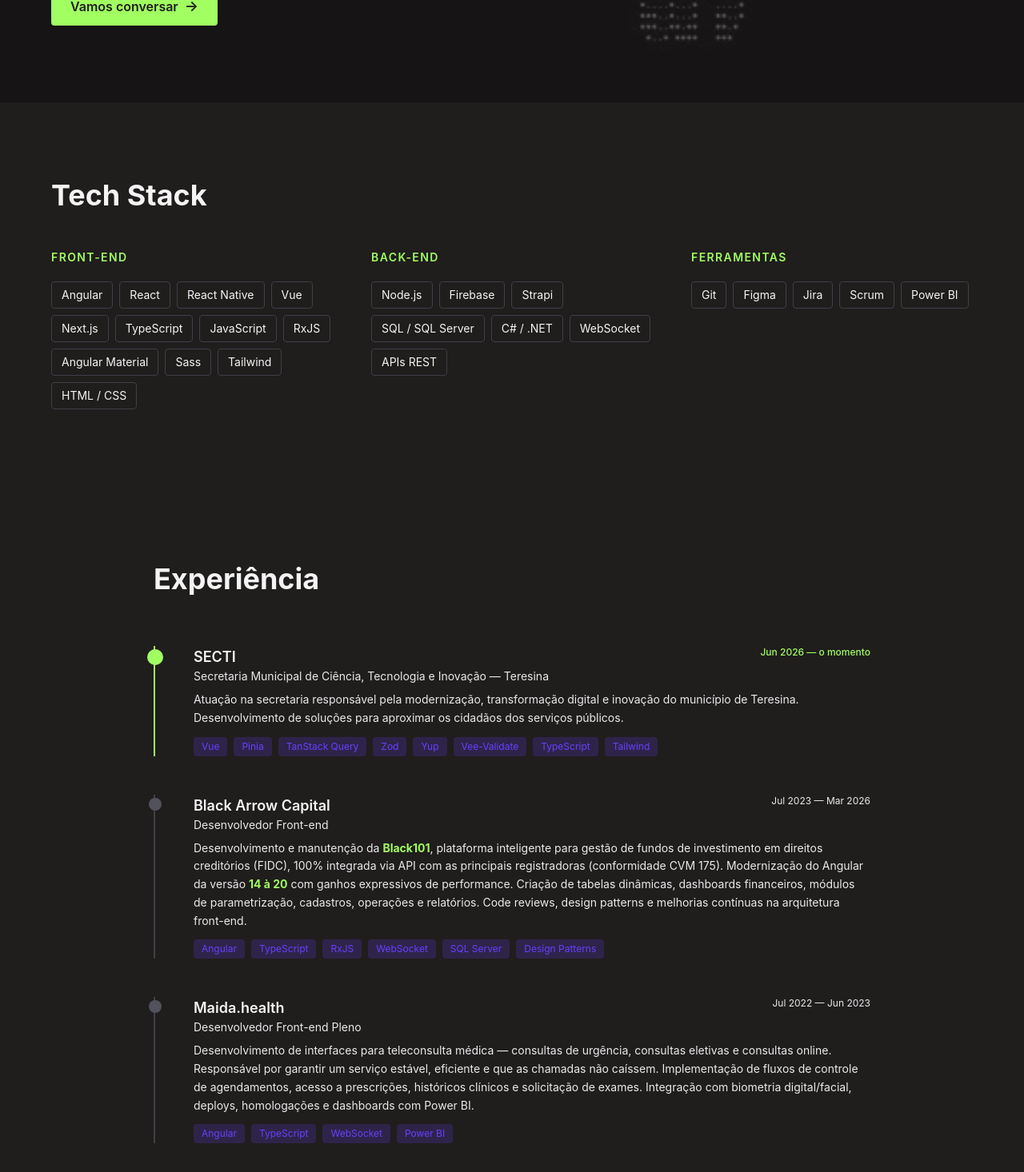
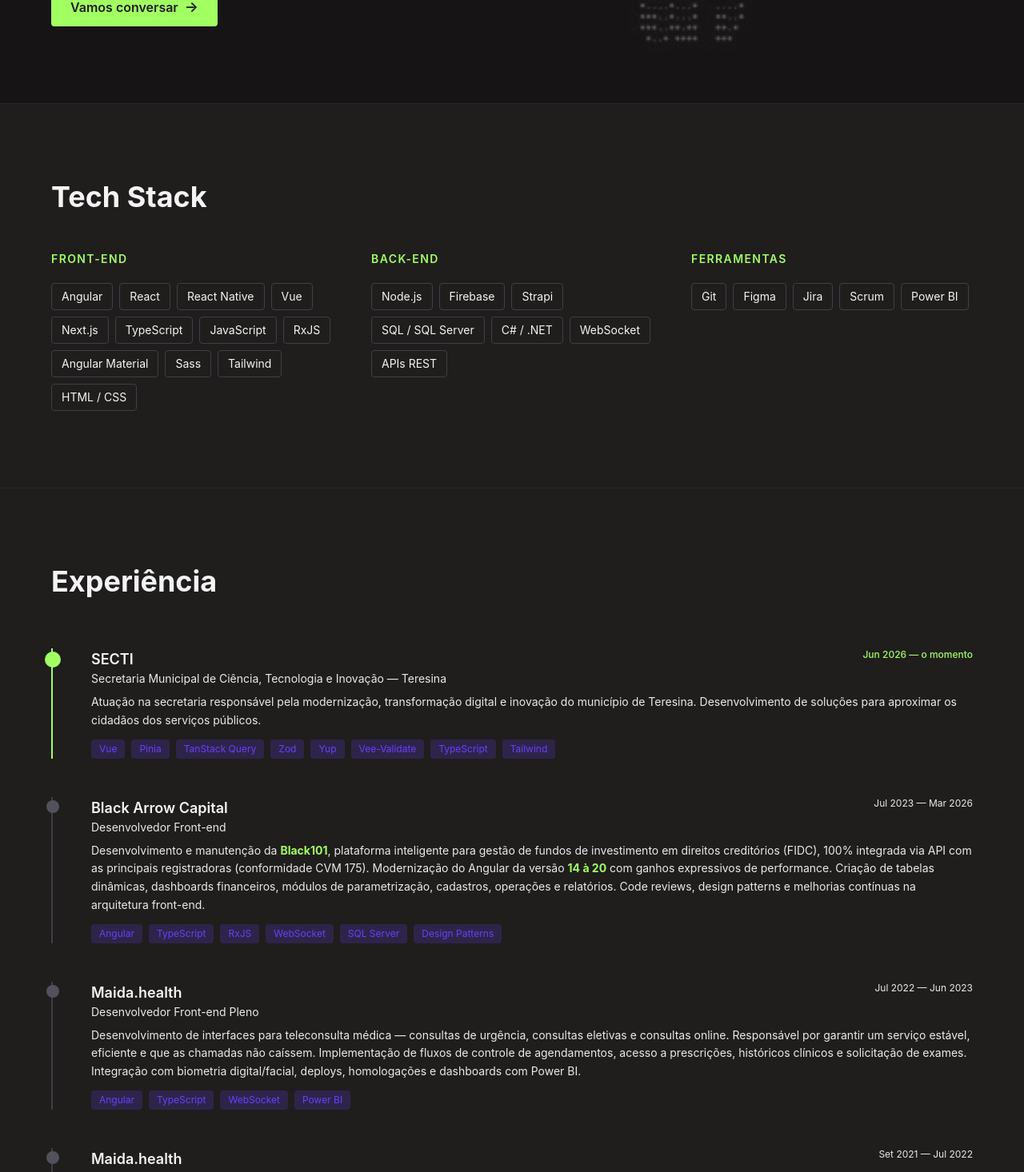
Before and after one commit to michael-zero/whoami, a Vue app: page / in a window 1280 px wide. Shown: the part 1157-2623 px from the top of the page at 80% size. Built offline with nearby package versions, Linux system fonts and the light colour scheme.

Commit message:
fix: padroniza max-w-6xl em todas as seções e adiciona separadores visuais entre elas

```diff
--- a/src/components/ExperienciaSection.vue
+++ b/src/components/ExperienciaSection.vue
@@ -1,6 +1,6 @@
 <template>
   <section class="px-6 md:px-16 py-24">
-    <div class="max-w-4xl mx-auto">
+    <div class="max-w-6xl mx-auto">
       <h2 class="text-3xl md:text-4xl font-bold text-ice mb-16">
         Experiência
       </h2>
--- a/src/components/FormacaoSection.vue
+++ b/src/components/FormacaoSection.vue
@@ -1,6 +1,6 @@
 <template>
   <section class="px-6 md:px-16 py-24">
-    <div class="max-w-4xl mx-auto">
+    <div class="max-w-6xl mx-auto">
       <h2 class="text-3xl md:text-4xl font-bold text-ice mb-12">
         Formação
       </h2>
--- a/src/components/MentoriaSection.vue
+++ b/src/components/MentoriaSection.vue
@@ -1,6 +1,6 @@
 <template>
   <section class="px-6 md:px-16 py-24">
-    <div class="max-w-4xl mx-auto">
+    <div class="max-w-6xl mx-auto">
       <h2 class="text-3xl md:text-4xl font-bold text-ice mb-12">
         Mentoria
       </h2>
--- a/src/components/ProjetosSection.vue
+++ b/src/components/ProjetosSection.vue
@@ -1,6 +1,6 @@
 <template>
   <section class="px-6 md:px-16 py-24">
-    <div class="max-w-4xl mx-auto">
+    <div class="max-w-6xl mx-auto">
       <h2 class="text-3xl md:text-4xl font-bold text-ice mb-12">
         Projetos Freelancer
       </h2>
--- a/src/views/HomeView.vue
+++ b/src/views/HomeView.vue
@@ -1,11 +1,17 @@
 <template>
   <main class="bg-primary">
     <HeroSection />
+    <hr class="border-zinc-800" />
     <SobreSection />
+    <hr class="border-zinc-800" />
     <TechStackSection />
+    <hr class="border-zinc-800" />
     <ExperienciaSection />
+    <hr class="border-zinc-800" />
     <MentoriaSection />
+    <hr class="border-zinc-800" />
     <ProjetosSection />
+    <hr class="border-zinc-800" />
     <FormacaoSection />
   </main>
   <AppFooter />
```
